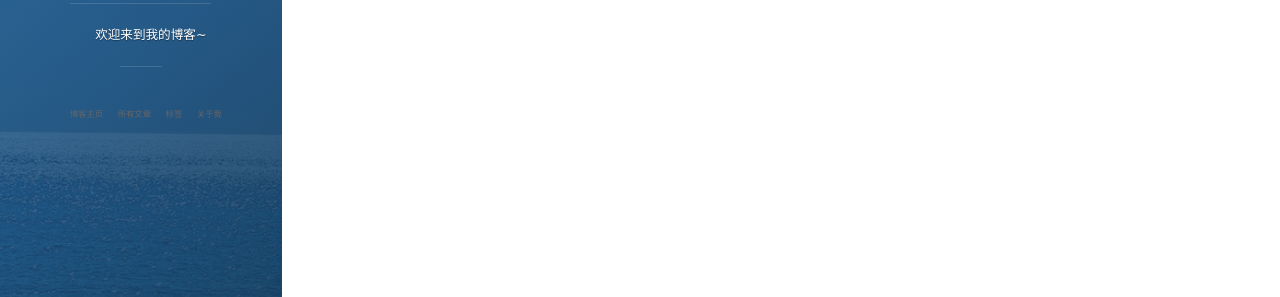
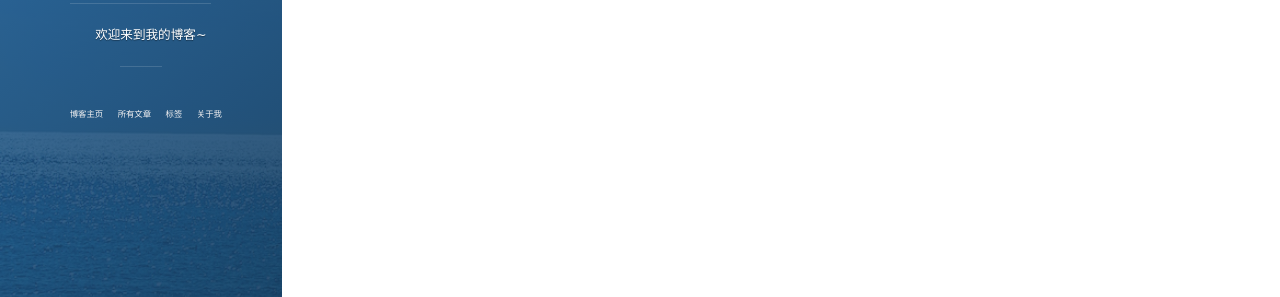
Before and after one commit to yzc1997/yzc1997.github.io, a Jekyll site: the page built from about.md, in a window 1280 px wide. Shown: the part 481-778 px from the top of the page. Built offline with Jekyll 4.4.1, drawn with Linux system fonts in a browser that asks for light colours; nearby versions of some CDN libraries; comment, search, counter and statistics services are not loaded.

```diff
--- a/_includes/comments.html
+++ b/_includes/comments.html
@@ -6,7 +6,7 @@
     <script>
     var gitment = new Gitment({
         owner: 'yzc1997',
-        repo: 'https://github.com/yzc1997',
+        repo: 'yzc1997.github.io',
         oauth: {
             client_id: '14e23b7608846df32326',
             client_secret: '31398dd4af3a8857aaccaac01ece17d8ca9c5789',
--- a/css/main.css
+++ b/css/main.css
@@ -738,7 +738,7 @@ img::-moz-selection {
     position: relative;
     width: 100%;
     border-color: #666;
-    color: #666;
+    color: #f7f5f5;
     /*opacity: .8; */
   }
 
```
